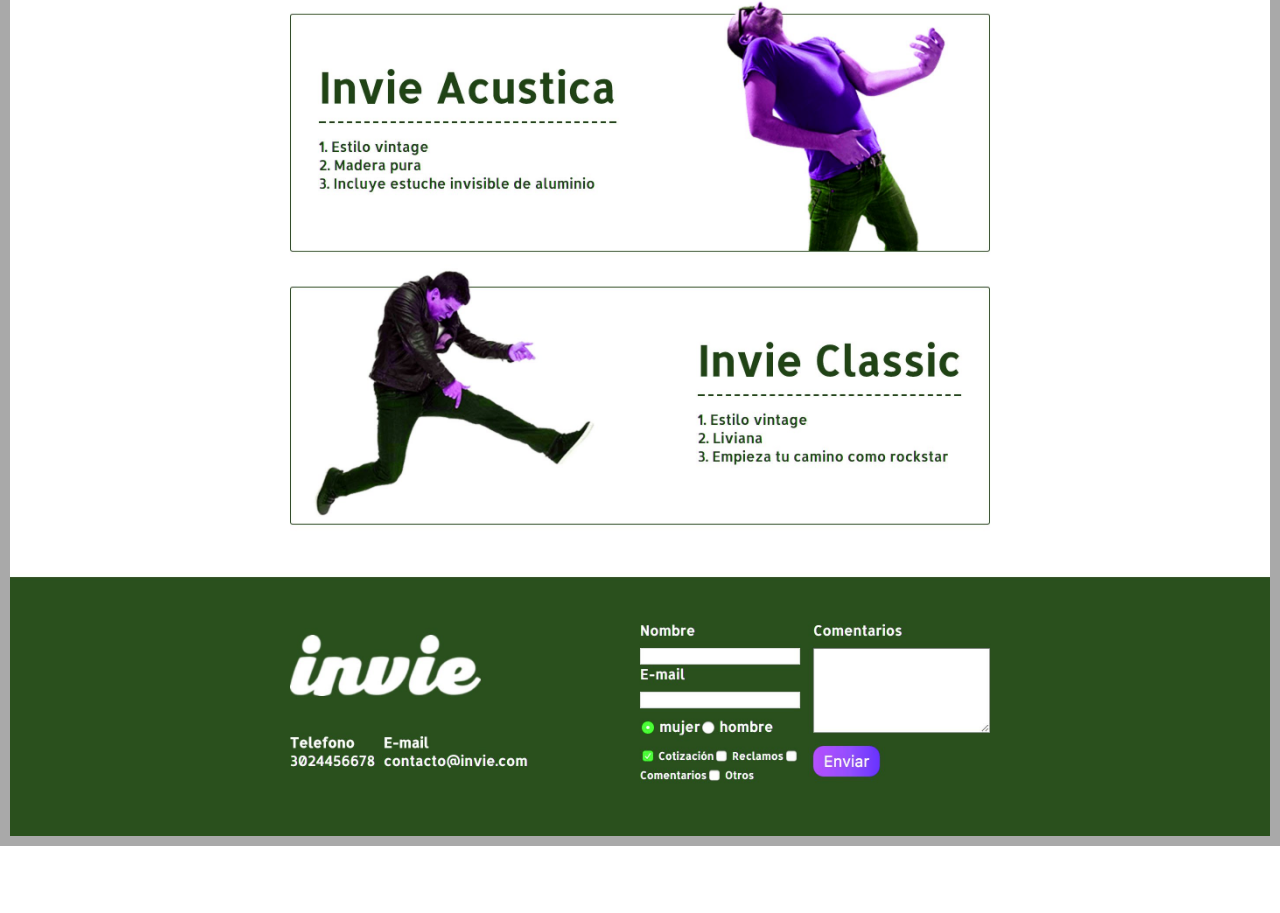
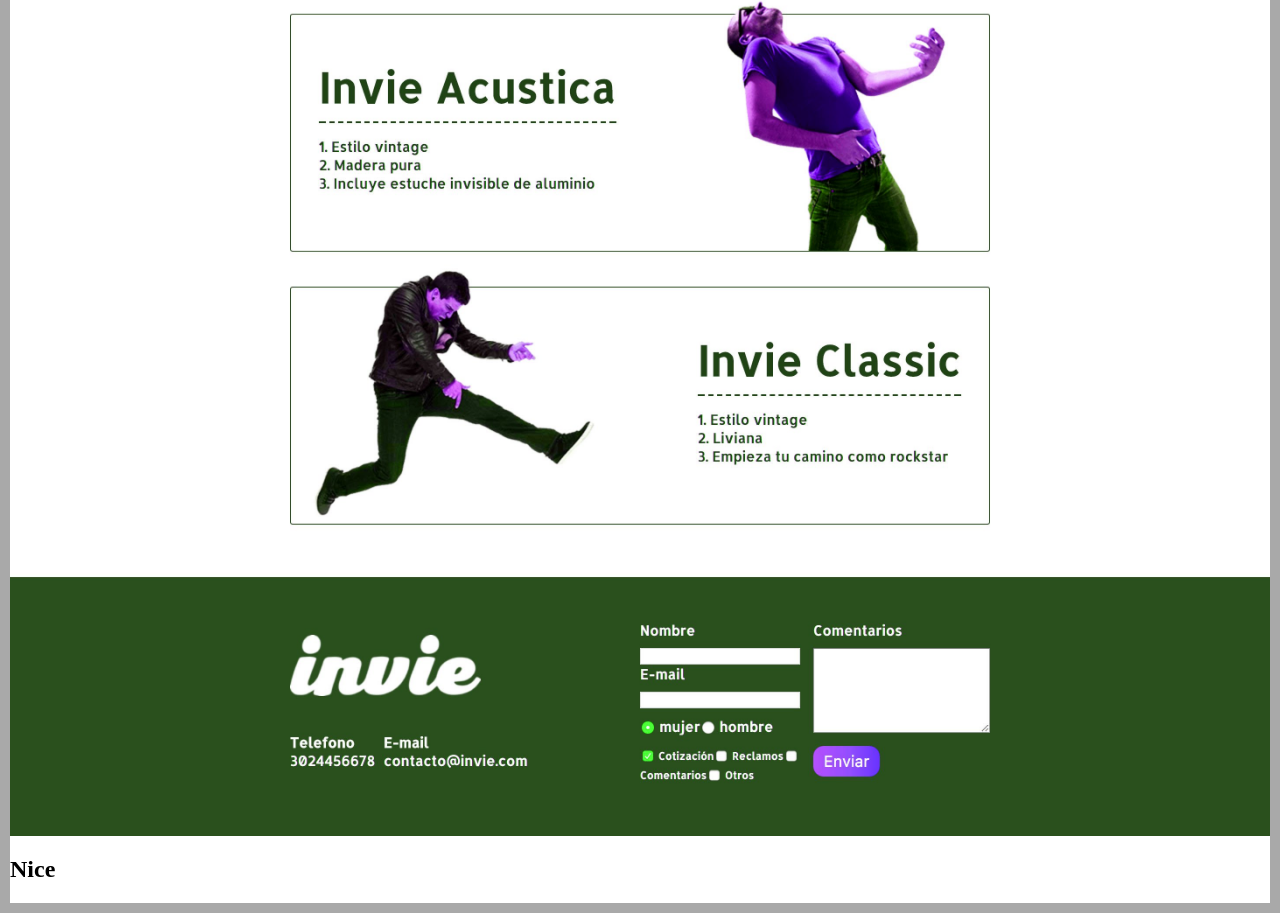
Before and after one commit to JuanPabloOrtizJaimes/Invie-github, a plain HTML site: page index.html in a window 1280 px wide. Shown: the part 557-1470 px from the top of the page. Before the commit the page ends 1403 px from the top, so only its background shows below. Drawn offline with Linux system fonts and the light colour scheme.

Commit message:
Update index.html

```diff
--- a/index.html
+++ b/index.html
@@ -29,5 +29,6 @@
 <body>
 <img src="invie-responsive.png" id="responsivo">
 <img src="nueva-version.jpg" id="nuevaVersion">
+<H2>Nice<H2>
 </body>
 </html>
```
